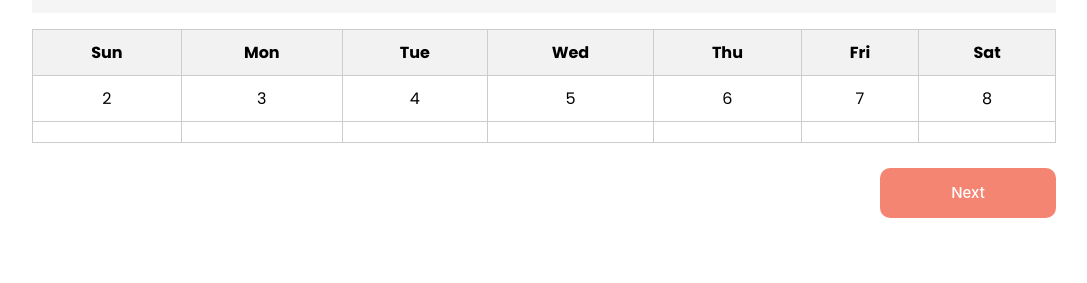
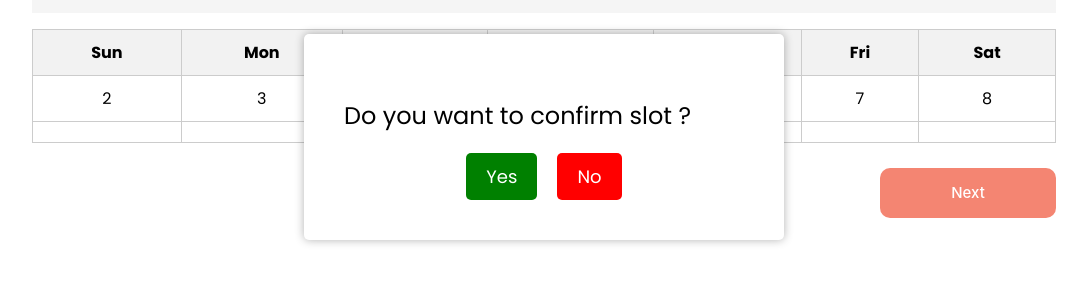
Before and after one commit to rajesh1028/seoux, a plain HTML site: page Frontend/timetable.html in a window 1280 px wide. Both pictures are taken after a click on the button "Next". Shown: the part 263-546 px from the top of the page, without its empty margins (96-1183 px from the left). Drawn offline with Linux system fonts and the light colour scheme; no server answers.

Commit message:
alert of timetable

```diff
--- a/Frontend/Scripts/timetable.js
+++ b/Frontend/Scripts/timetable.js
@@ -1,3 +1,35 @@
+// pop up javascript
+
+const confirmBtn = document.getElementById("btn-65");
+const confirmationPopup = document.getElementById("confirmation-popup");
+const yesBtn = document.getElementById("yes-btn");
+const noBtn = document.getElementById("no-btn");
+
+confirmBtn.addEventListener("click", () => {
+  confirmationPopup.style.display = "block";
+});
+
+yesBtn.addEventListener("click", () => {
+  // do something when user clicks "Yes"
+  confirmationPopup.style.display = "none";
+});
+
+noBtn.addEventListener("click", () => {
+  // do something when user clicks "No"
+  confirmationPopup.style.display = "none";
+});
+
+
+
+
+
+
+
+
+
+
+
+
 // Get the current date
 var today = new Date();
 
--- a/Frontend/Styles/timetable.css
+++ b/Frontend/Styles/timetable.css
@@ -215,3 +215,48 @@ button[disabled]{
   }
 
 }
+
+
+/* popup div */
+#confirmation-popup {
+  display: none;
+  position: fixed;
+  top: 50%;
+  left: 50%;
+  transform: translate(-50%, -50%);
+  background-color: #fff;
+  padding: 40px;
+  border-radius: 5px;
+  box-shadow: 0 0 10px rgba(0, 0, 0, 0.3);
+  z-index: 9999;
+  width: 400px;
+}
+
+#confirmation-popup p {
+  font-size: 24px;
+  margin-bottom: 20px;
+}
+
+.options {
+  display: flex;
+  justify-content: center;
+}
+
+.options button {
+  padding: 10px 20px;
+  margin: 0 10px;
+  border: none;
+  border-radius: 5px;
+  font-size: 18px;
+  cursor: pointer;
+}
+
+#yes-btn {
+  background-color: green;
+  color: #fff;
+}
+
+#no-btn {
+  background-color: red;
+  color: #fff;
+}
--- a/Frontend/timetable.html
+++ b/Frontend/timetable.html
@@ -108,6 +108,16 @@
         </div>
       </div>
     </div>
+
+    <!-- popup alert div for yes / No -->
+    <div id="confirmation-popup">
+      <p>Do you want to confirm slot ?</p>
+      <div class="options">
+        <button id="yes-btn">Yes</button>
+        <button id="no-btn">No</button>
+      </div>
+    </div>
+
   </body>
   <script src="./Scripts/timetable.js"></script>
 </html>
```
